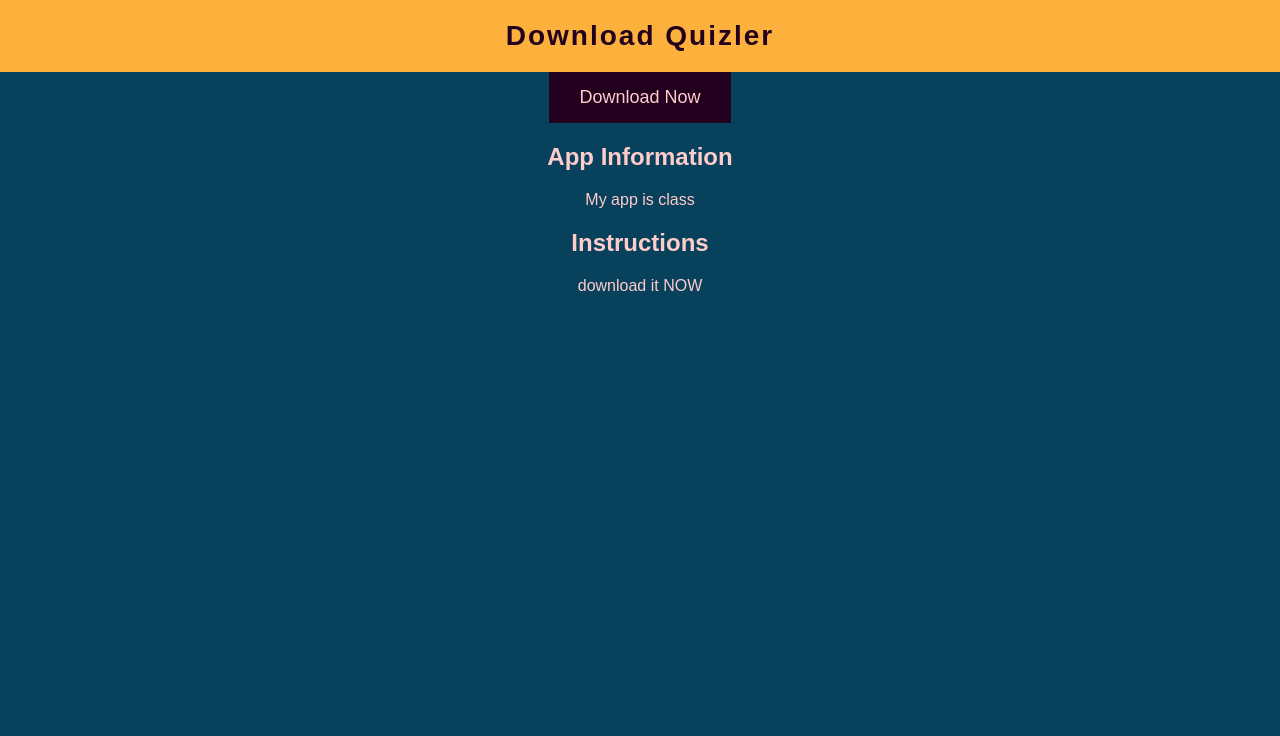
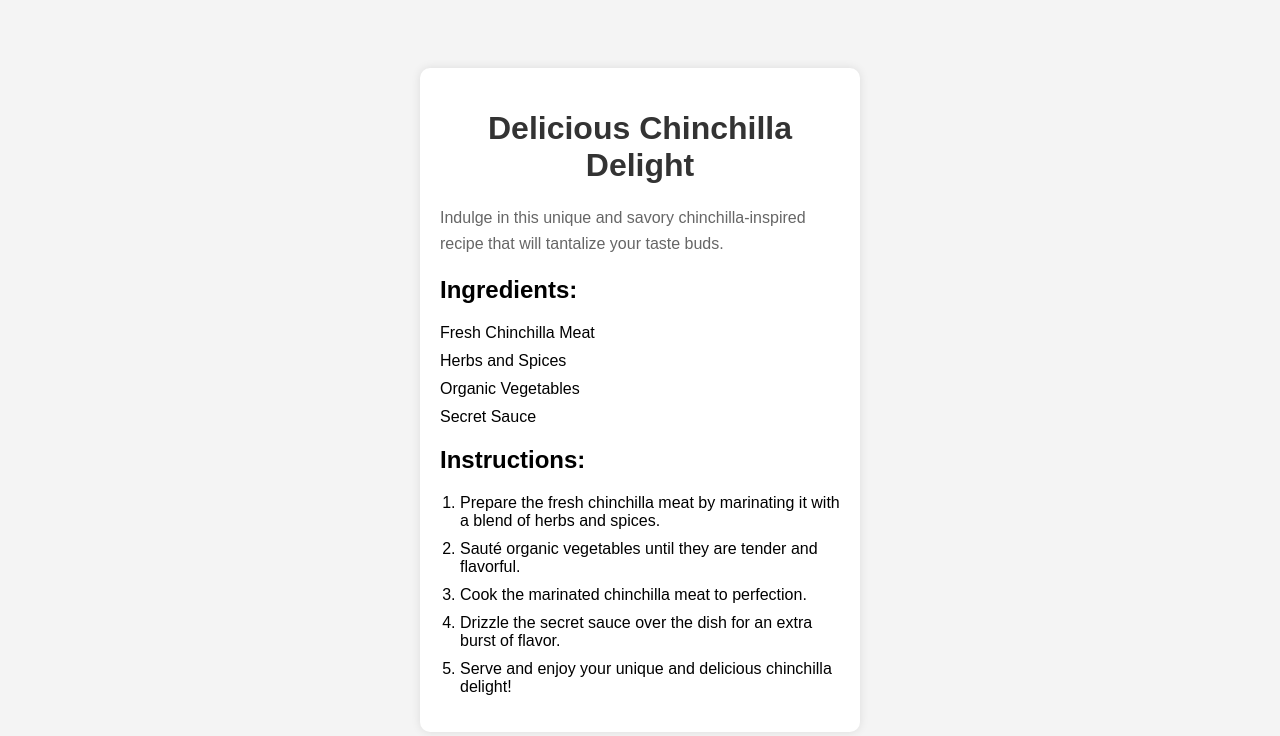
Before and after one commit to jeancarson/jeancarson.githib.io, a plain HTML site: page index.html in a window 1280 px wide. Drawn offline with Linux system fonts and the light colour scheme.

Commit message:
Update index.html

```diff
--- a/index.html
+++ b/index.html
@@ -1,74 +1,93 @@
 <!DOCTYPE html>
 <html lang="en">
-
 <head>
     <meta charset="UTF-8">
     <meta name="viewport" content="width=device-width, initial-scale=1.0">
-    <title>Download Quizler</title>
+    <title>Creative Recipe</title>
     <style>
         body {
-            background-color: #08415C;
-            color: #FFCCCC;
             font-family: 'Arial', sans-serif;
+            background-color: #f4f4f4;
+            margin: 0;
+            padding: 0;
+            display: flex;
+            align-items: center;
+            justify-content: center;
+            height: 100vh;
+        }
+
+        .recipe-container {
+            background-color: #fff;
+            border-radius: 10px;
+            box-shadow: 0 0 10px rgba(0, 0, 0, 0.1);
+            padding: 20px;
+            width: 400px;
+        }
+
+        h1 {
+            color: #333;
             text-align: center;
-            margin: 0;
+        }
+
+        p {
+            color: #666;
+            line-height: 1.6;
+        }
+
+        .ingredients {
+            margin-top: 20px;
+        }
+
+        ul {
+            list-style-type: none;
             padding: 0;
         }
 
-        header {
-            background-color: #FBB13C;
-            padding: 20px;
-            color: #23001E;
-            font-size: 28px;
-            font-weight: bold;
-            letter-spacing: 2px;
+        li {
+            margin-bottom: 10px;
         }
 
-        #download-btn {
-            background-color: #23001E;
-            color: #FFCCCC;
-            border: none;
-            padding: 15px 30px;
-            font-size: 18px;
-            cursor: pointer;
-            transition: background-color 0.3s;
+        .instructions {
+            margin-top: 20px;
         }
 
-        #download-btn:hover {
-            background-color: #FBB13C;
-            color: #23001E;
+        ol {
+            padding-left: 20px;
         }
 
-        #app-info {
-            margin: 20px;
-        }
-
-        #instructions {
-            margin: 20px;
+        li {
+            margin-bottom: 10px;
         }
     </style>
 </head>
-
 <body>
 
-    <header>
-        Download Quizler
-    </header>
+<div class="recipe-container">
+    <h1>Delicious Chinchilla Delight</h1>
 
-    <button id="download-btn">Download Now</button>
+    <p>Indulge in this unique and savory chinchilla-inspired recipe that will tantalize your taste buds.</p>
 
-    <div id="app-info">
-        <h2>App Information</h2>
-        <!-- Provide information about your app -->
-        <p>My app is class</p>
+    <div class="ingredients">
+        <h2>Ingredients:</h2>
+        <ul>
+            <li>Fresh Chinchilla Meat</li>
+            <li>Herbs and Spices</li>
+            <li>Organic Vegetables</li>
+            <li>Secret Sauce</li>
+        </ul>
     </div>
 
-    <div id="instructions">
-        <h2>Instructions</h2>
-        <!-- Provide instructions for using your app -->
-        <p>download it NOW</p>
+    <div class="instructions">
+        <h2>Instructions:</h2>
+        <ol>
+            <li>Prepare the fresh chinchilla meat by marinating it with a blend of herbs and spices.</li>
+            <li>Sauté organic vegetables until they are tender and flavorful.</li>
+            <li>Cook the marinated chinchilla meat to perfection.</li>
+            <li>Drizzle the secret sauce over the dish for an extra burst of flavor.</li>
+            <li>Serve and enjoy your unique and delicious chinchilla delight!</li>
+        </ol>
     </div>
+</div>
 
 </body>
-
 </html>
```
